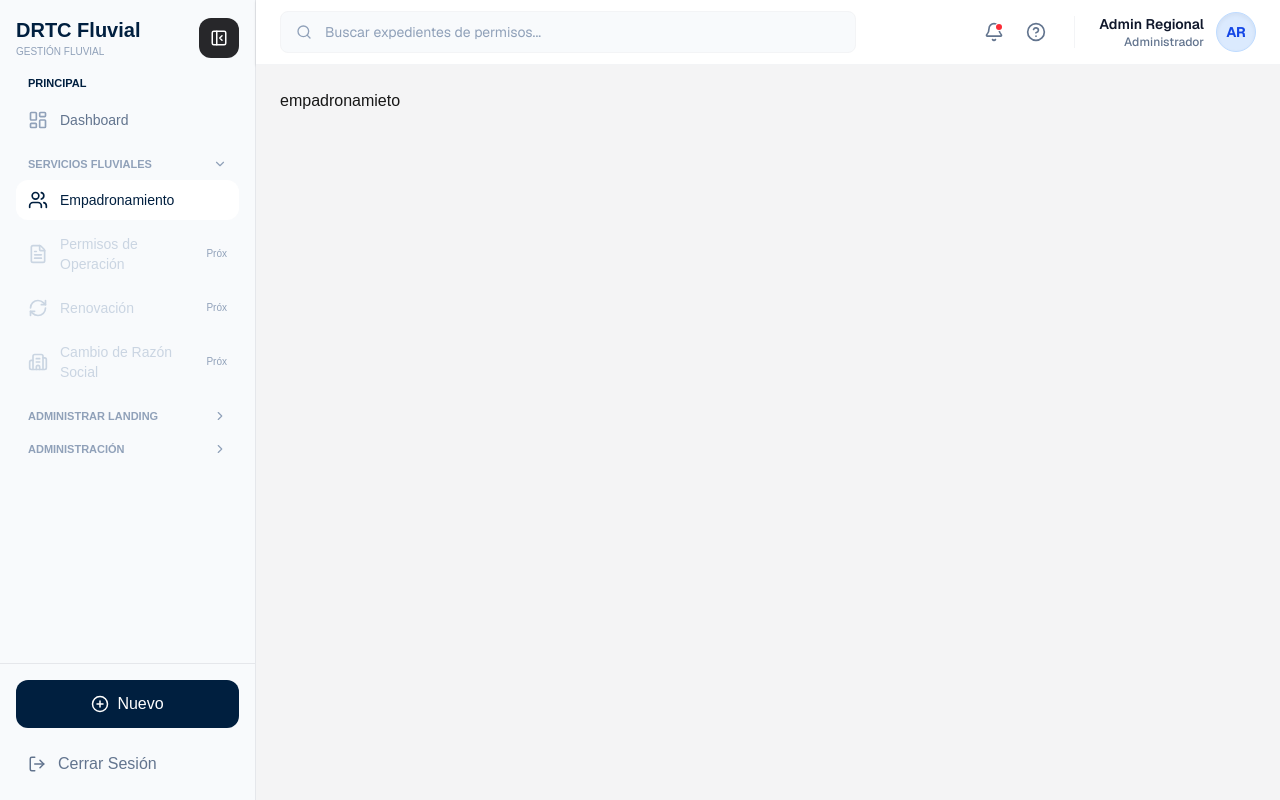
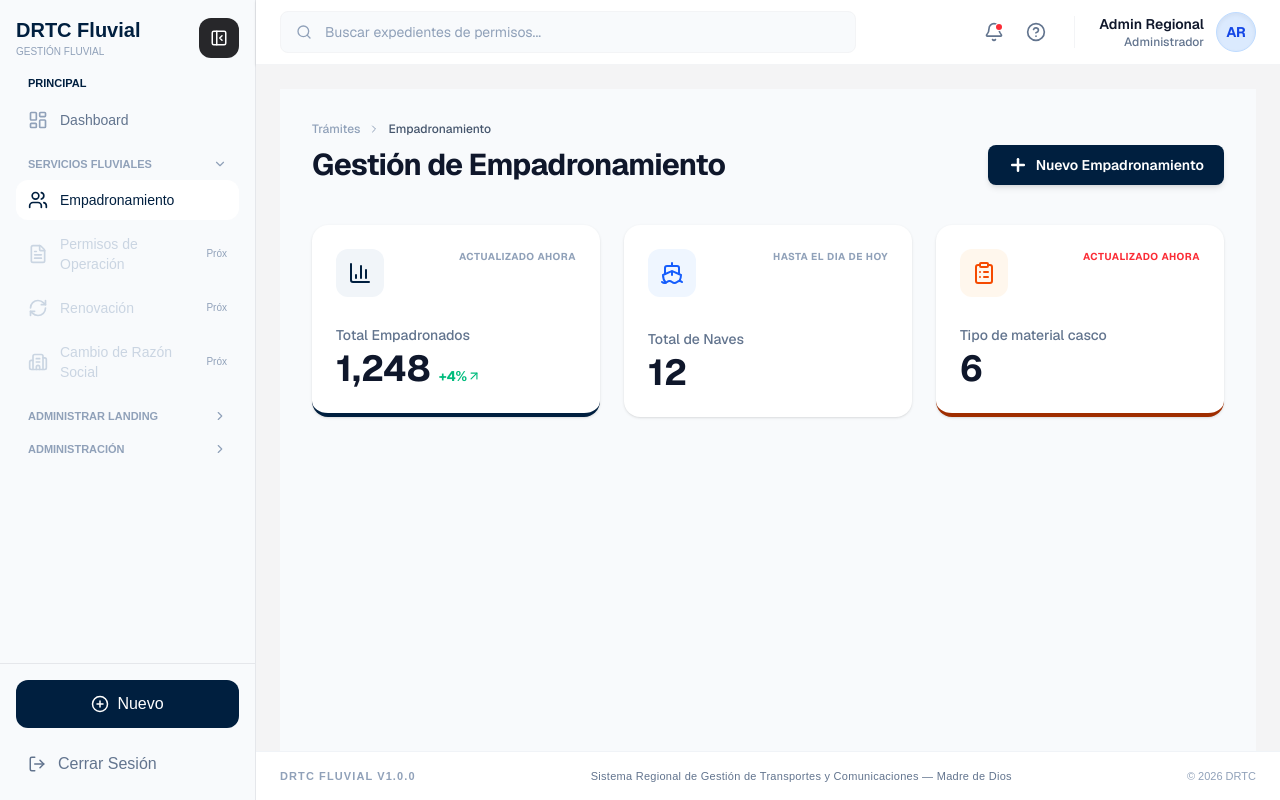
Before and after one commit to Bran258/drtc-fluvial-admin, a Next.js app: page /empadronamiento in a window 1280 px wide. Built offline with nearby package versions, Linux system fonts and the light colour scheme.

Commit message:
Ingreso de footer

```diff
--- a/app/(transporte-fluvial)/empadronamiento/page.tsx
+++ b/app/(transporte-fluvial)/empadronamiento/page.tsx
@@ -1,3 +1,93 @@
-export default function Page() {
-  return <h1>empadronamieto</h1>;
+import React from 'react';
+import { Plus, BarChart3, Ship, ClipboardList, ChevronRight, ArrowUpRight } from 'lucide-react';
+
+export default function EmpadronamientoPage() {
+  const stats = [
+    {
+      title: "Total Empadronados",
+      value: "1,248",
+      trend: "+4%",
+      status: "ACTUALIZADO AHORA",
+      icon: BarChart3,
+      iconBg: "bg-slate-100",
+      iconColor: "text-[#001f3f]",
+      accent: "border-b-4 border-[#001f3f]"
+    },
+    {
+      title: "Total de Naves",
+      value: "12",
+      status: "HASTA EL DIA DE HOY",
+      icon: Ship, // Representando el icono "NEW" de la imagen
+      iconBg: "bg-blue-50",
+      iconColor: "text-blue-600",
+      accent: ""
+    },
+    {
+      title: "Tipo de material casco",
+      value: "6",
+      status: "ACTUALIZADO AHORA",
+      statusColor: "text-red-500",
+      icon: ClipboardList,
+      iconBg: "bg-orange-50",
+      iconColor: "text-orange-600",
+      accent: "border-b-4 border-orange-800"
+    }
+  ];
+
+  return (
+    <div className="p-8 bg-slate-50 min-h-screen font-sans">
+      {/* Breadcrumbs */}
+      <nav className="flex items-center gap-2 text-xs text-slate-400 mb-2 font-medium">
+        <span>Trámites</span>
+        <ChevronRight size={12} />
+        <span className="text-slate-600">Empadronamiento</span>
+      </nav>
+
+      {/* Header con Título y Botón */}
+      <div className="flex justify-between items-center mb-10">
+        <h1 className="text-3xl font-bold text-slate-900 tracking-tight">
+          Gestión de Empadronamiento
+        </h1>
+
+        <button className="bg-[#001f3f] hover:bg-[#002d5c] text-white px-5 py-2.5 rounded-lg flex items-center gap-2 font-semibold text-sm transition-all shadow-md">
+          <Plus size={20} strokeWidth={3} />
+          Nuevo Empadronamiento
+        </button>
+      </div>
+
+      {/* Grid de Tarjetas de Estadísticas */}
+      <div className="grid grid-cols-1 md:grid-cols-3 gap-6">
+        {stats.map((stat, index) => (
+          <div
+            key={index}
+            className={`bg-white p-6 rounded-2xl shadow-sm flex flex-col justify-between h-48 relative overflow-hidden ${stat.accent}`}
+          >
+            <div className="flex justify-between items-start">
+              {/* Icono */}
+              <div className={`p-3 rounded-xl ${stat.iconBg}`}>
+                <stat.icon className={stat.iconColor} size={24} />
+              </div>
+
+              {/* Status Text */}
+              <span className={`text-[10px] font-bold tracking-wider ${stat.statusColor || 'text-slate-400'}`}>
+                {stat.status}
+              </span>
+            </div>
+
+            <div className="mt-4">
+              <p className="text-slate-500 text-sm font-medium mb-1">{stat.title}</p>
+              <div className="flex items-baseline gap-2">
+                <span className="text-4xl font-bold text-slate-900">{stat.value}</span>
+                {stat.trend && (
+                  <span className="text-emerald-500 text-sm font-bold flex items-center">
+                    {stat.trend} <ArrowUpRight size={14} />
+                  </span>
+                )}
+              </div>
+            </div>
+          </div>
+        ))}
+      </div>
+    </div>
+  );
 }
--- a/app/(transporte-fluvial)/layout.tsx
+++ b/app/(transporte-fluvial)/layout.tsx
@@ -1,5 +1,6 @@
 import Sidebar from "@/components/Sidebar";
 import Navbar from "@/components/Navbar";
+import Footer from "@/components/Footer";
 
 export default function TransporteFluvialLayout({
   children,
@@ -8,18 +9,24 @@ export default function TransporteFluvialLayout({
 }) {
   return (
     <div className="flex h-screen">
+
       {/* Sidebar */}
       <Sidebar />
 
-      {/* Contenido */}
+      {/* Contenedor principal */}
       <div className="flex flex-col flex-1">
-        {/* Navbar arriba */}
+
+        {/* Navbar */}
         <Navbar />
 
-        {/* Contenido debajo */}
+        {/* Contenido */}
         <main className="flex-1 bg-zinc-100 p-6 overflow-y-auto">
           {children}
         </main>
+
+        {/* Footer */}
+        <Footer />
+
       </div>
     </div>
   );
--- /dev/null
+++ b/components/Footer.tsx
@@ -0,0 +1,29 @@
+import React from "react";
+
+const Footer = () => {
+  return (
+    <footer className="w-full bg-white/40 backdrop-blur-lg border-t border-slate-200/50 py-4 px-6">
+      <div className="max-w-[1920px] mx-auto flex flex-col md:flex-row items-center justify-between gap-2">
+
+        {/* Izquierda: versión */}
+        <div className="text-[11px] font-semibold text-slate-400 tracking-widest uppercase">
+          DRTC Fluvial v1.0.0
+        </div>
+
+        {/* Centro: nombre del sistema */}
+        <div className="text-[11px] text-slate-500 font-medium text-center tracking-wide">
+          Sistema Regional de Gestión de Transportes y Comunicaciones
+          <span className="hidden md:inline"> — Madre de Dios</span>
+        </div>
+
+        {/* Derecha: año */}
+        <div className="text-[11px] text-slate-400 font-medium">
+          © {new Date().getFullYear()} DRTC
+        </div>
+
+      </div>
+    </footer>
+  );
+};
+
+export default Footer;
```
